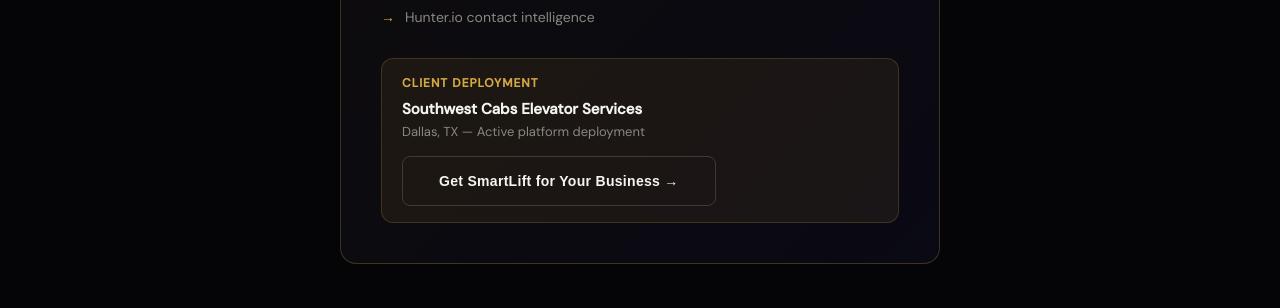
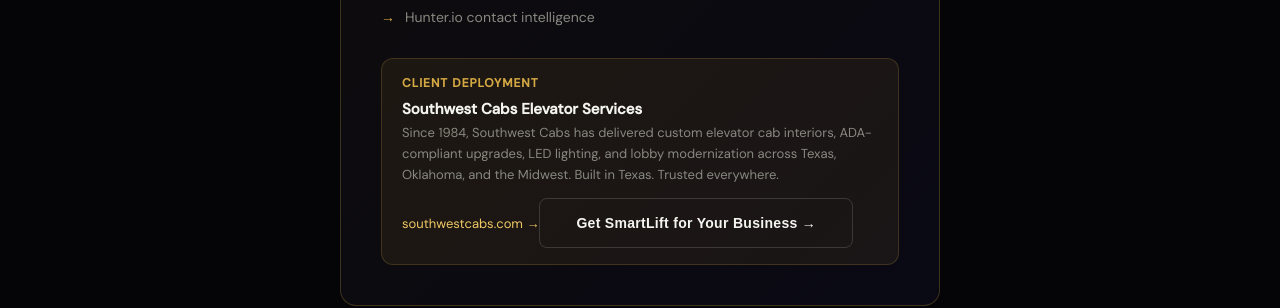
Before and after one commit to JNyce252/golden-signature-website, a React (Create React App) app: page / in a window 1280 px wide. Shown: the part 1840-2148 px from the top of the page. Built offline with nearby package versions, Linux system fonts and the light colour scheme.

Commit message:
Add Southwest Cabs description and website link

```diff
--- a/src/App.js
+++ b/src/App.js
@@ -391,7 +391,8 @@
               <div style={{ marginTop: 24, padding: '16px 20px', background: 'rgba(212,168,67,0.08)', border: '1px solid rgba(212,168,67,0.2)', borderRadius: 12 }}>
                 <p style={{ fontFamily: "'DM Sans', sans-serif", fontSize: 12, color: 'var(--gold)', fontWeight: 700, letterSpacing: 1, textTransform: 'uppercase', marginBottom: 8 }}>Client Deployment</p>
                 <p style={{ fontFamily: "'DM Sans', sans-serif", fontSize: 15, color: 'var(--text)', fontWeight: 600, marginBottom: 4 }}>Southwest Cabs Elevator Services</p>
-                <p style={{ fontFamily: "'DM Sans', sans-serif", fontSize: 13, color: 'var(--text-dim)', marginBottom: 16 }}>Dallas, TX — Active platform deployment</p>
+                <p style={{ fontFamily: "'DM Sans', sans-serif", fontSize: 13, color: 'var(--text-dim)', marginBottom: 12, lineHeight: 1.6 }}>Since 1984, Southwest Cabs has delivered custom elevator cab interiors, ADA-compliant upgrades, LED lighting, and lobby modernization across Texas, Oklahoma, and the Midwest. Built in Texas. Trusted everywhere.</p>
+                <a href="https://southwestcabs.com" target="_blank" rel="noreferrer" style={{ display: 'inline-block', fontFamily: "'DM Sans', sans-serif", fontSize: 13, color: 'var(--gold-light)', marginBottom: 16, textDecoration: 'none' }}>southwestcabs.com →</a>
                 <button className="btn-secondary" style={{ fontSize: 14 }} onClick={() => document.getElementById('contact')?.scrollIntoView({behavior:'smooth'})}>Get SmartLift for Your Business →</button>
               </div>
             </div>
```
